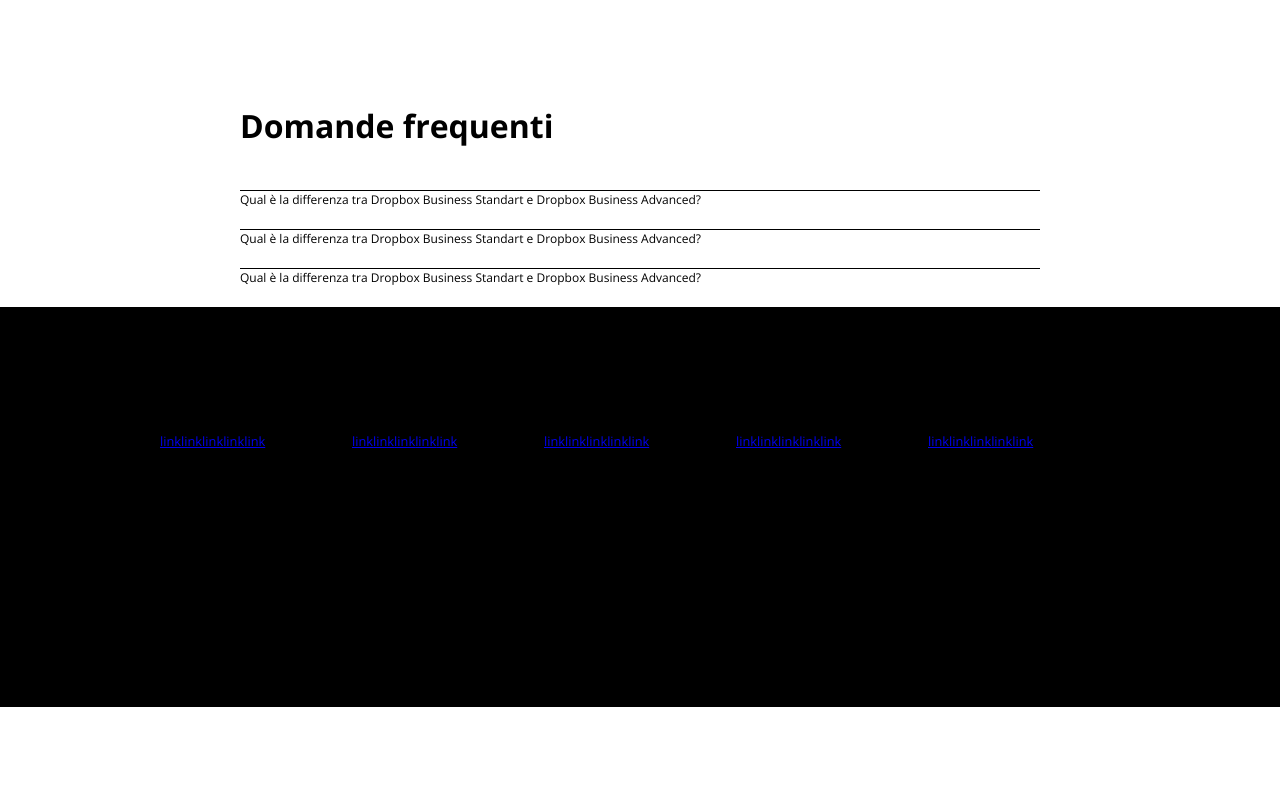
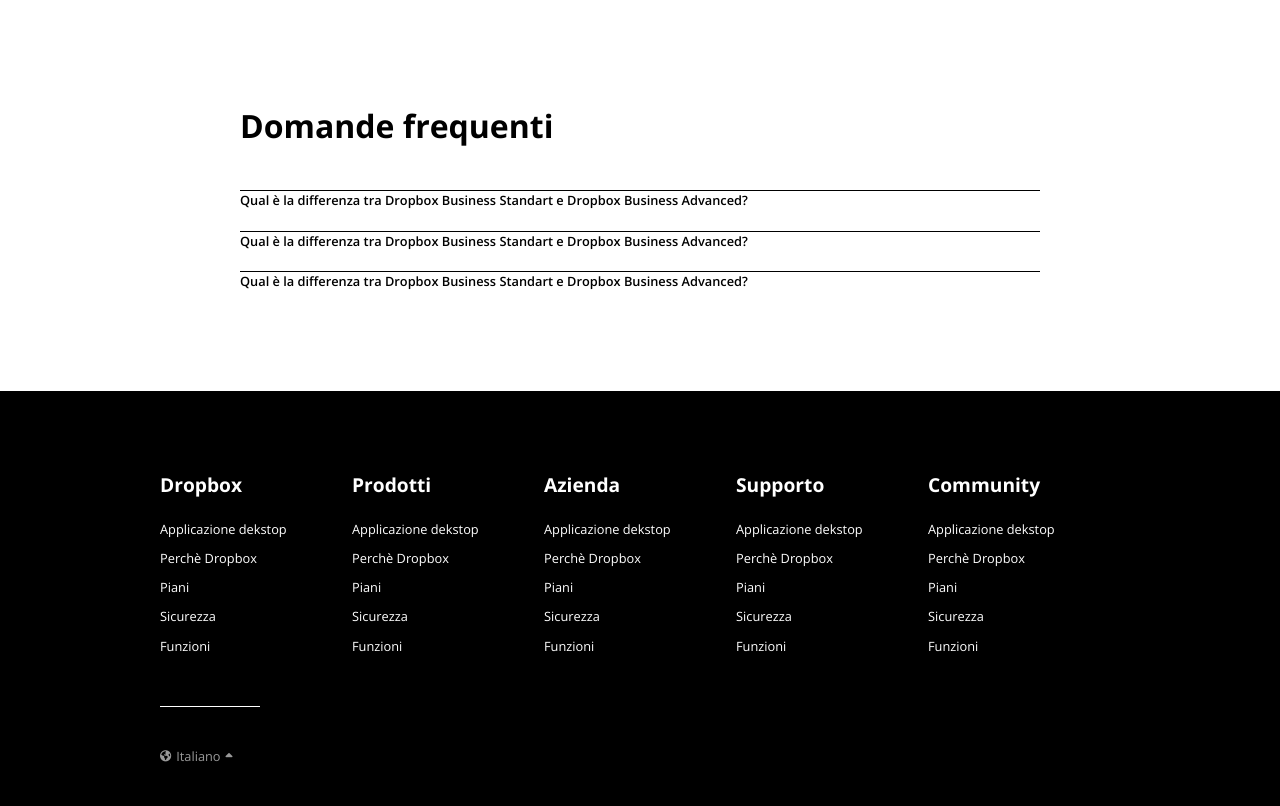
Before and after one commit to FrancescoM95/htmlcss-dropbox, a plain HTML site: page index.html in a window 1280 px wide. Shown: the part 5105-5911 px from the top of the page. Before the commit the page ends 5812 px from the top, so only its background shows below. Drawn offline with nearby package versions, Linux system fonts and the light colour scheme.

Commit message:
added footer

```diff
--- a/css/style.css
+++ b/css/style.css
@@ -87,6 +87,7 @@
 
 .col-20 {
     flex-basis: 20%;
+    color: #fff;
 }
 
 .col-25 {
@@ -199,7 +200,6 @@
 
 .big-separator {
     width: 80px;
-    margin: 40 px 0;
     border-top: 1px solid lightgray;
 }
 
@@ -378,6 +378,8 @@
 }
 
 #FAQ ul>li {
+    font-size: 0.8rem;
+    font-weight: 600;
     border-top: 1px solid black;
 }
 
@@ -385,7 +387,35 @@
 
 footer {
     background-color: #000;
-    height: 400px;
-    padding-top: 100px;
-    padding-bottom: 30px;
+    padding-top: 70px;
+    margin-top: 100px;
 }
+
+footer a {
+    color: #fff;
+    text-decoration: none;
+}
+
+footer a:hover {
+    text-decoration: underline;
+}
+
+footer a:visited {
+    color: #fff;
+}
+
+footer ul {
+    flex-direction: column;
+    gap: 10px;
+}
+
+.lang {
+    color: #999999;
+    border-top: 1px solid #fff;
+    height: 100px;
+    width: 100px;
+    margin-top: 50px;
+    display: flex;
+    align-items: center;
+    gap: 5px;
+}
--- a/index.html
+++ b/index.html
@@ -622,9 +622,15 @@
             <div class="container-sm">
                 <h2>Domande frequenti</h2>
                 <ul>
-                    <li>Qual è la differenza tra Dropbox Business Standart e Dropbox Business Advanced?</li>
-                    <li>Qual è la differenza tra Dropbox Business Standart e Dropbox Business Advanced?</li>
-                    <li>Qual è la differenza tra Dropbox Business Standart e Dropbox Business Advanced?</li>
+                    <li>
+                        Qual è la differenza tra Dropbox Business Standart e Dropbox Business Advanced?
+                    </li>
+                    <li>
+                        Qual è la differenza tra Dropbox Business Standart e Dropbox Business Advanced?
+                    </li>
+                    <li>
+                        Qual è la differenza tra Dropbox Business Standart e Dropbox Business Advanced?
+                    </li>
 
                 </ul>
             </div>
@@ -633,67 +639,72 @@
 
     <!--* footer -->
     <footer>
-        <div class="container-lg row">
+
+        <div class="container-lg">
+            <div class="row">
 
                 <div class="col-20">
-                <h4>titolo</h4>
+                    <h3>Dropbox</h3>
                     <ul>
-                    <li><a href="#">link</a></li>
-                    <li><a href="#">link</a></li>
-                    <li><a href="#">link</a></li>
-                    <li><a href="#">link</a></li>
-                    <li><a href="#">link</a></li>
+                        <li><a href="#">Applicazione dekstop</a></li>
+                        <li><a href="#">Perchè Dropbox</a></li>
+                        <li><a href="#">Piani</a></li>
+                        <li><a href="#">Sicurezza</a></li>
+                        <li><a href="#">Funzioni</a></li>
                     </ul>
                 </div>
 
 
                 <div class="col-20">
-                <h4>titolo</h4>
+                    <h3>Prodotti</h3>
                     <ul>
-                    <li><a href="#">link</a></li>
-                    <li><a href="#">link</a></li>
-                    <li><a href="#">link</a></li>
-                    <li><a href="#">link</a></li>
-                    <li><a href="#">link</a></li>
+                        <li><a href="#">Applicazione dekstop</a></li>
+                        <li><a href="#">Perchè Dropbox</a></li>
+                        <li><a href="#">Piani</a></li>
+                        <li><a href="#">Sicurezza</a></li>
+                        <li><a href="#">Funzioni</a></li>
                     </ul>
                 </div>
 
                 <div class="col-20">
-                <h4>titolo</h4>
+                    <h3>Azienda</h3>
                     <ul>
-                    <li><a href="#">link</a></li>
-                    <li><a href="#">link</a></li>
-                    <li><a href="#">link</a></li>
-                    <li><a href="#">link</a></li>
-                    <li><a href="#">link</a></li>
+                        <li><a href="#">Applicazione dekstop</a></li>
+                        <li><a href="#">Perchè Dropbox</a></li>
+                        <li><a href="#">Piani</a></li>
+                        <li><a href="#">Sicurezza</a></li>
+                        <li><a href="#">Funzioni</a></li>
                     </ul>
                 </div>
 
                 <div class="col-20">
-                <h4>titolo</h4>
+                    <h3>Supporto</h3>
                     <ul>
-                    <li><a href="#">link</a></li>
-                    <li><a href="#">link</a></li>
-                    <li><a href="#">link</a></li>
-                    <li><a href="#">link</a></li>
-                    <li><a href="#">link</a></li>
+                        <li><a href="#">Applicazione dekstop</a></li>
+                        <li><a href="#">Perchè Dropbox</a></li>
+                        <li><a href="#">Piani</a></li>
+                        <li><a href="#">Sicurezza</a></li>
+                        <li><a href="#">Funzioni</a></li>
                     </ul>
                 </div>
 
                 <div class="col-20">
-                <h4>titolo</h4>
+                    <h3>Community</h3>
                     <ul>
-                    <li><a href="#">link</a></li>
-                    <li><a href="#">link</a></li>
-                    <li><a href="#">link</a></li>
-                    <li><a href="#">link</a></li>
-                    <li><a href="#">link</a></li>
+                        <li><a href="#">Applicazione dekstop</a></li>
+                        <li><a href="#">Perchè Dropbox</a></li>
+                        <li><a href="#">Piani</a></li>
+                        <li><a href="#">Sicurezza</a></li>
+                        <li><a href="#">Funzioni</a></li>
                     </ul>
                 </div>
 
                 <div class="col-20">
                     <div class="lang">
-                    lorem
+                        <span><i class="fas fa-earth-americas fa-sm"></i></span>
+                        <span>Italiano</span>
+                        <span><i class="fas fa-caret-up fa-sm"></i></span>
+                    </div>
                 </div>
             </div>
 
```
Lines whose indentation alone changed are shown as unchanged.
